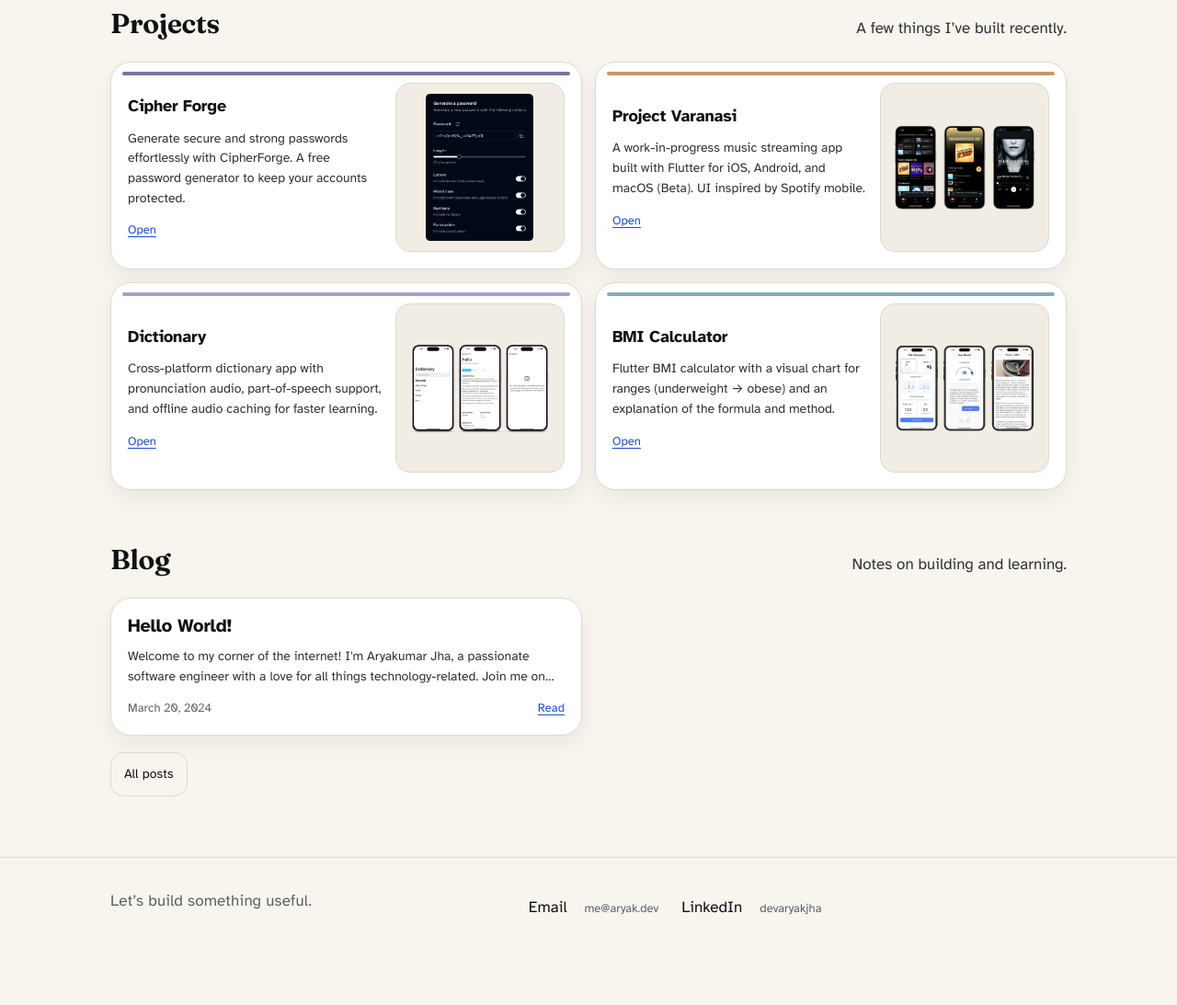
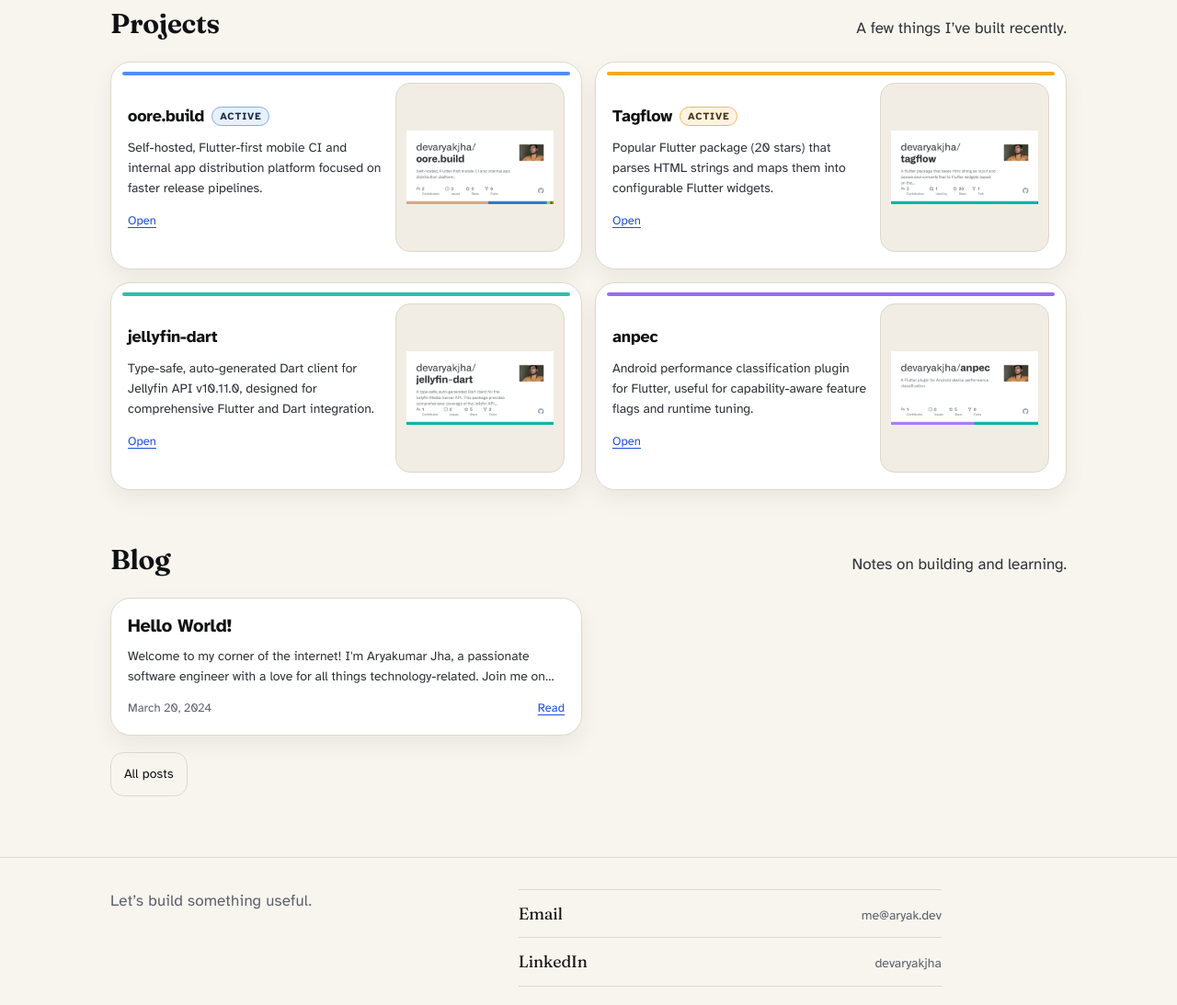
Before and after one commit to devaryakjha/aryakdev, an Astro site: page / in a window 1280 px wide. Shown: the part 541-1634 px from the top of the page at 92% size. Before the commit the page ends 1602 px from the top, so only its background shows below. Built offline with nearby package versions, Linux system fonts and the light colour scheme; Astro itself is replaced by a stand-in of ours.

Commit message:
feat: refresh featured projects and add active badges

```diff
--- a/src/components/Footer.astro
+++ b/src/components/Footer.astro
@@ -8,8 +8,10 @@ import { site } from "../data/site";
     <ul class="footer-links" aria-label="Social links">
       {site.socials.map((link) => (
         <li class="footer-link">
-          <a href={link.url} target="_blank" rel="noopener noreferrer">{link.name}</a>
-          <span class="footer-link-hint">{link.label}</span>
+          <a href={link.url} target="_blank" rel="noopener noreferrer">
+            <span class="footer-link-name">{link.name}</span>
+            <span class="footer-link-hint">{link.label}</span>
+          </a>
         </li>
       ))}
     </ul>
--- a/src/components/Projects.astro
+++ b/src/components/Projects.astro
@@ -19,7 +19,10 @@ import { projects } from "../data/projects";
           style={`--accent: ${p.color};`}
         >
           <div class="project-meta">
-            <h3 class="card-title">{p.title}</h3>
+            <h3 class="card-title project-title-row">
+              <span>{p.title}</span>
+              {p.active ? <span class="project-badge">Active</span> : null}
+            </h3>
             <p class="card-desc">{p.description}</p>
             <span class="card-cta">Open</span>
           </div>
--- a/src/data/projects.ts
+++ b/src/data/projects.ts
@@ -5,43 +5,46 @@ export type Project = {
   image: string;
   href: string;
   color: string;
+  active?: boolean;
 };
 
 export const projects: Project[] = [
   {
     id: 1,
-    title: "Cipher Forge",
+    title: "oore.build",
     description:
-      "Generate secure and strong passwords effortlessly with CipherForge. A free password generator to keep your accounts protected.",
-    image: "/images/projects/cipher_forge.webp",
-    href: "https://cipher-forge.aryak.dev",
-    color: "#666597",
+      "Self-hosted, Flutter-first mobile CI and internal app distribution platform focused on faster release pipelines.",
+    image: "/images/projects/oore.build.webp",
+    href: "https://demo.oore.build",
+    color: "#3b82f6",
+    active: true,
   },
   {
     id: 2,
-    title: "Project Varanasi",
+    title: "Tagflow",
     description:
-      "A work-in-progress music streaming app built with Flutter for iOS, Android, and macOS (Beta). UI inspired by Spotify mobile.",
-    image: "/images/projects/varanasi.webp",
-    href: "https://github.com/devaryakjha/varanasi",
-    color: "#C38D4F",
+      "Popular Flutter package (20 stars) that parses HTML strings and maps them into configurable Flutter widgets.",
+    image: "/images/projects/tagflow.webp",
+    href: "https://github.com/devaryakjha/tagflow",
+    color: "#f59e0b",
+    active: true,
   },
   {
     id: 3,
-    title: "Dictionary",
+    title: "jellyfin-dart",
     description:
-      "Cross-platform dictionary app with pronunciation audio, part-of-speech support, and offline audio caching for faster learning.",
-    image: "/images/projects/dictionary.webp",
-    href: "https://github.com/devaryakjha/dictionary",
-    color: "#999AC6",
+      "Type-safe, auto-generated Dart client for Jellyfin API v10.11.0, designed for comprehensive Flutter and Dart integration.",
+    image: "/images/projects/jellyfin-dart.webp",
+    href: "https://github.com/devaryakjha/jellyfin-dart",
+    color: "#14b8a6",
   },
   {
     id: 4,
-    title: "BMI Calculator",
+    title: "anpec",
     description:
-      "Flutter BMI calculator with a visual chart for ranges (underweight → obese) and an explanation of the formula and method.",
-    image: "/images/projects/bmi_calculator.webp",
-    href: "https://github.com/devaryakjha/bmi_calculator",
-    color: "#78A1BB",
+      "Android performance classification plugin for Flutter, useful for capability-aware feature flags and runtime tuning.",
+    image: "/images/projects/anpec.webp",
+    href: "https://github.com/devaryakjha/anpec",
+    color: "#8b5cf6",
   },
 ];
--- a/src/styles/global.css
+++ b/src/styles/global.css
@@ -567,6 +567,34 @@ html.dark .icon-moon {
   min-width: 0;
 }
 
+.project-title-row {
+  display: inline-flex;
+  align-items: center;
+  justify-content: flex-start;
+  gap: 8px;
+  width: fit-content;
+  max-width: 100%;
+}
+
+.project-badge {
+  display: inline-flex;
+  align-items: center;
+  white-space: nowrap;
+  font-size: 11px;
+  letter-spacing: 0.08em;
+  text-transform: uppercase;
+  color: color-mix(in srgb, var(--fg), var(--accent) 24%);
+  border: 1px solid color-mix(in srgb, var(--accent), var(--border) 46%);
+  background: color-mix(in srgb, var(--accent), transparent 88%);
+  border-radius: 999px;
+  padding: 4px 8px;
+  line-height: 1;
+  transition:
+    border-color var(--t) var(--ease),
+    background-color var(--t) var(--ease),
+    color var(--t) var(--ease);
+}
+
 .project-meta .card-cta {
   margin-top: 14px;
 }
@@ -845,46 +873,54 @@ html.dark .icon-moon {
   margin: 0;
   padding: 0;
   list-style: none;
-  display: flex;
-  flex-wrap: wrap;
-  gap: 10px 14px;
-  align-items: baseline;
+  display: grid;
+  gap: 0;
+  width: min(100%, 460px);
+  border-top: 1px solid var(--border);
 }
 
 .footer-link {
-  display: inline-flex;
-  align-items: baseline;
-  gap: 8px;
+  border-bottom: 1px solid var(--border);
 }
 
 .footer-link a {
-  display: inline-flex;
-  align-items: center;
-  padding: 6px 10px;
-  border-radius: 999px;
-  border: 1px solid transparent; /* keep box size stable on hover */
+  display: flex;
+  align-items: baseline;
+  justify-content: space-between;
+  gap: 16px;
+  padding: 12px 0;
   text-decoration: none;
   color: var(--fg);
   background-color: transparent;
   transition:
-    background-color var(--t) var(--ease),
-    border-color var(--t) var(--ease),
-    color var(--t) var(--ease);
+    color var(--t) var(--ease),
+    opacity var(--t) var(--ease);
 }
 
 .footer-link a:hover {
-  background-color: var(--surface-2);
-  border-color: var(--border);
+  opacity: 0.88;
+}
+
+.footer-link-name {
+  font-size: 18px;
+  font-family: "Fraunces", ui-serif, Georgia, serif;
+  letter-spacing: -0.01em;
+  color: var(--fg);
 }
 
 .footer-link-hint {
-  font-size: 13px;
+  font-size: 14px;
   color: var(--muted-2);
 }
 
 @media (max-width: 520px) {
   .nav {
     padding: 8px 0;
+  }
+  .footer-link a {
+    flex-direction: column;
+    align-items: flex-start;
+    gap: 4px;
   }
 }
 
```
Also changed, not shown: public/images/projects/anpec.webp (added), public/images/projects/jellyfin-dart.webp (added), public/images/projects/oore.build.webp (added), public/images/projects/tagflow.webp (added).
